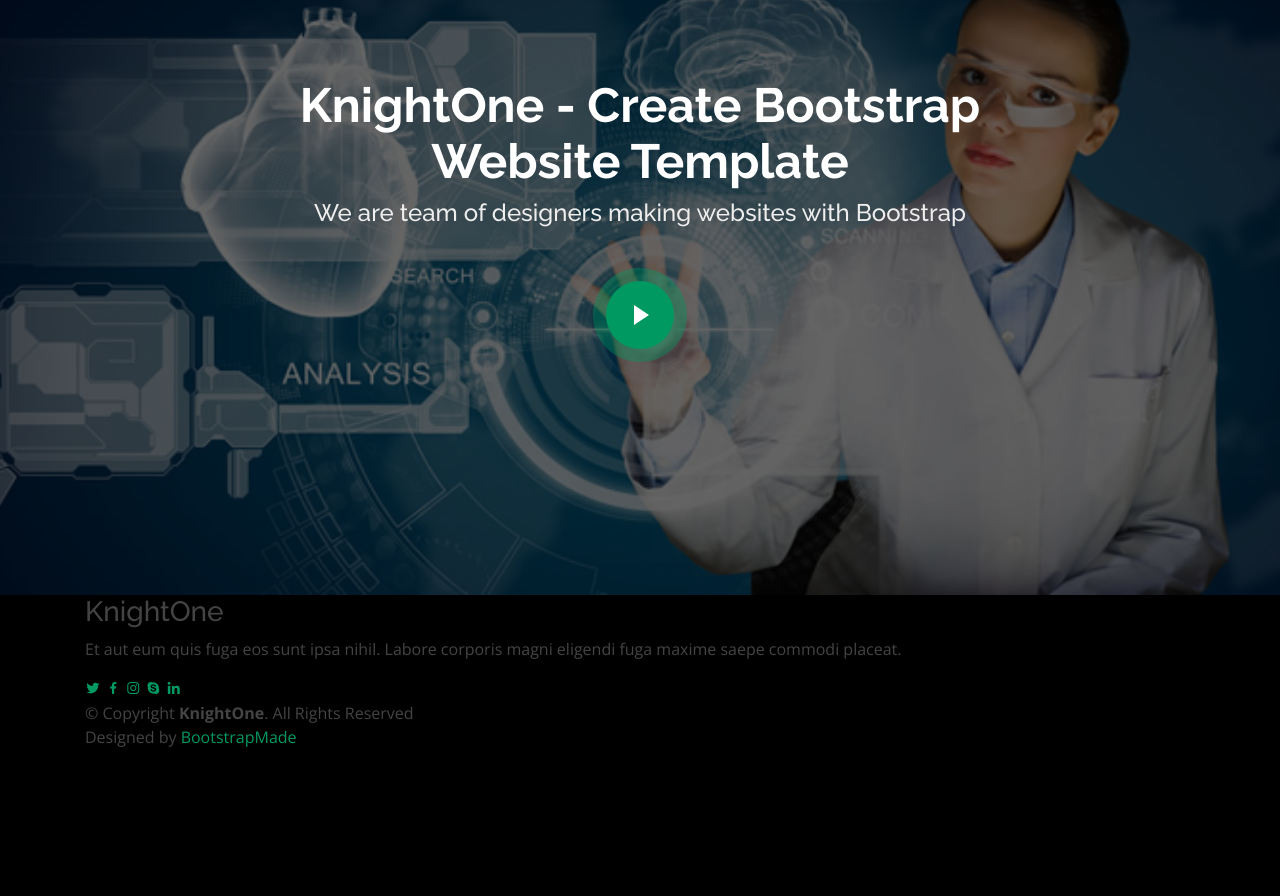
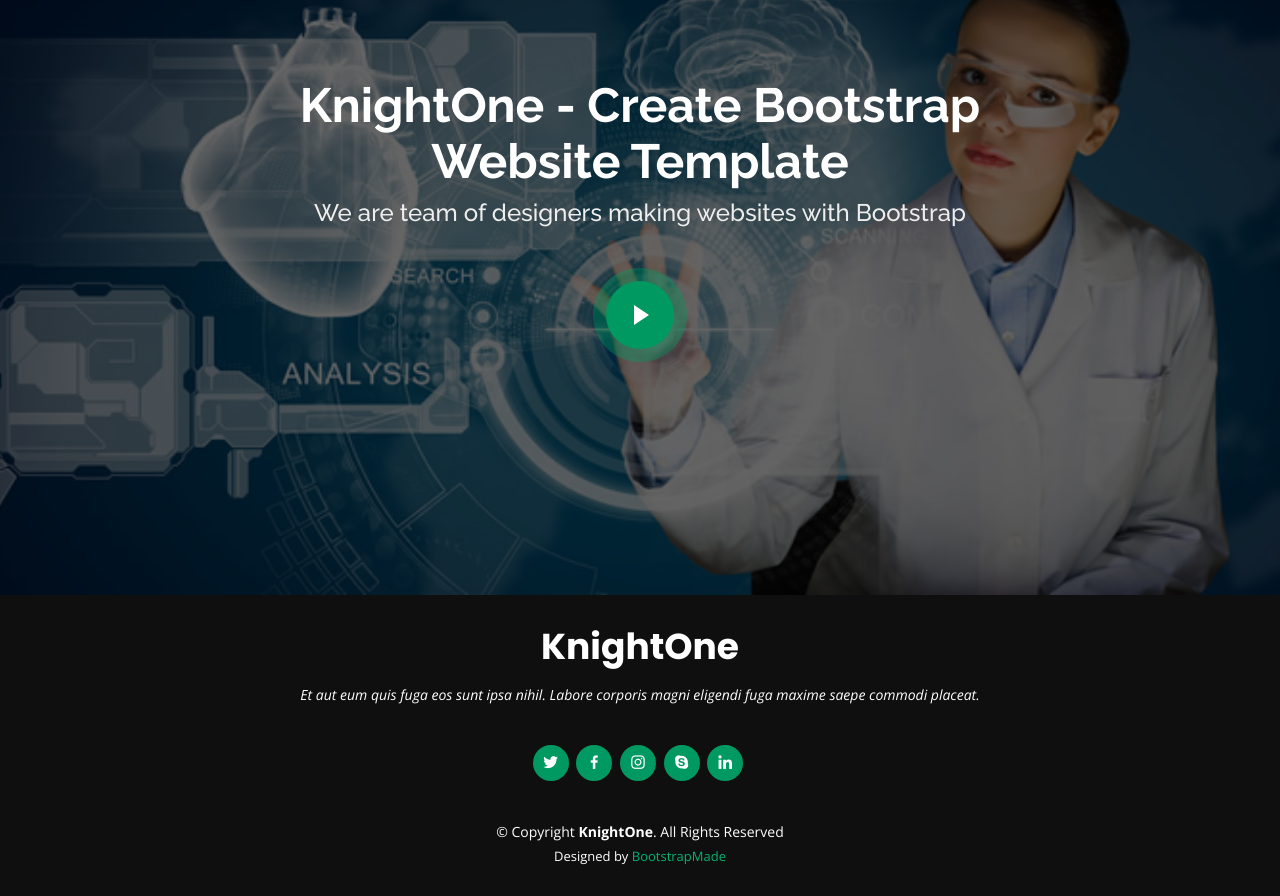
Before and after one commit to aritra1804/Hack36-The-Unacceptable, a plain HTML site: page index.html in a window 1280 px wide. Shown: the part 272-1168 px from the top of the page. Before the commit the page ends 1021 px from the top, so only its background shows below. Drawn offline with nearby package versions, Linux system fonts and the light colour scheme; some packages are replaced by stand-ins of ours.

Commit message:
footer completed

```diff
--- a/assets/css/style.css
+++ b/assets/css/style.css
@@ -549,3 +549,73 @@
   .mobile-nav-active .mobile-nav-toggle i {
     color: #fff;
   }
+
+  /*--------------------------------------------------------------
+# Footer
+--------------------------------------------------------------*/
+#footer {
+    background: #0f0f0f;
+    color: #fff;
+    font-size: 14px;
+    text-align: center;
+    padding: 30px 0;
+  }
+
+  #footer h3 {
+    font-size: 36px;
+    font-weight: 700;
+    color: #fff;
+    position: relative;
+    font-family: "Poppins", sans-serif;
+    padding: 0;
+    margin: 0 0 15px 0;
+  }
+
+  #footer p {
+    font-size: 15;
+    font-style: italic;
+    padding: 0;
+    margin: 0 0 40px 0;
+  }
+
+  #footer .social-links {
+    margin: 0 0 40px 0;
+  }
+
+  #footer .social-links a {
+    font-size: 18px;
+    display: inline-block;
+    background: #009961;
+    color: #fff;
+    line-height: 1;
+    padding: 8px 0;
+    margin-right: 4px;
+    border-radius: 50%;
+    text-align: center;
+    width: 36px;
+    height: 36px;
+    transition: 0.3s;
+  }
+
+  #footer .social-links a:hover {
+    background: #00b371;
+    color: #fff;
+    text-decoration: none;
+  }
+
+  #footer .copyright {
+    margin: 0 0 5px 0;
+  }
+
+  #footer .credits {
+    font-size: 13px;
+  }
+
+  #footer .credits a {
+    color: #00b371;
+    transition: 0.3s;
+  }
+
+  #footer .credits a:hover {
+    color: #009961;
+  }
```
